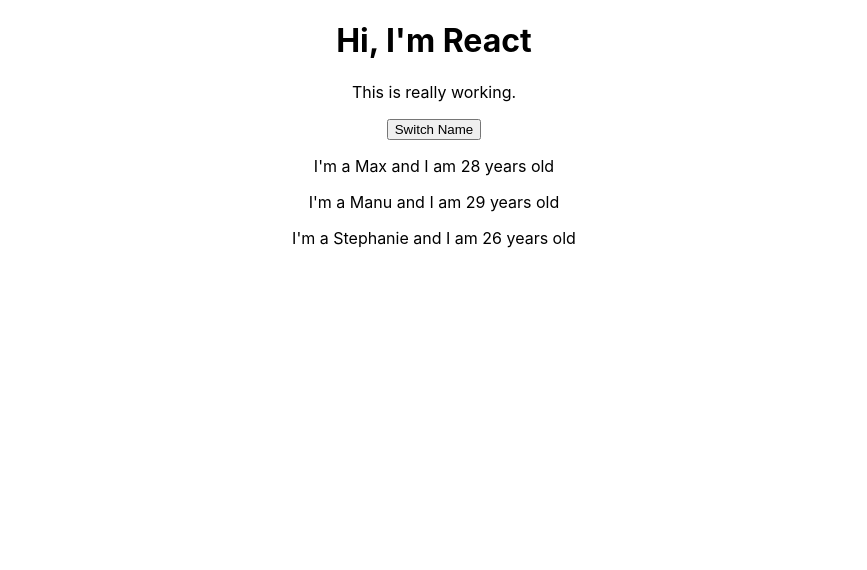
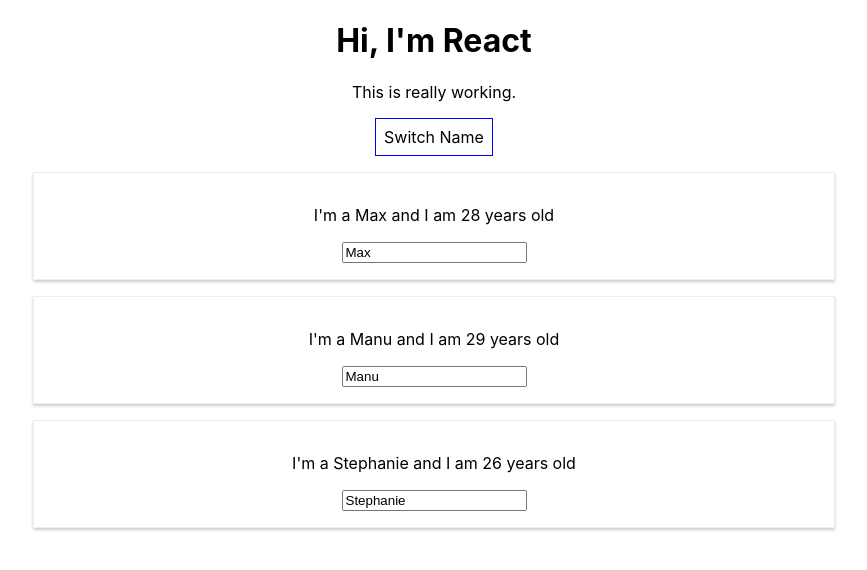
Before and after one commit to FinnianHBLR/my-app, a React (Create React App) app: page / in a window 1280 px wide. Shown: the top 570 px of the page, without its empty margins (206-1073 px from the left). Built offline with nearby package versions, Linux system fonts and the light colour scheme.

Commit message:
Dynamic changes

```diff
--- a/src/App.js
+++ b/src/App.js
@@ -13,29 +13,65 @@
       { name: 'Stephanie', age: 26 }
     ],
     otherState: 'Some other data'
-  }
+  };
 
-  switchNameHandler = () => {
+  switchNameHandler = (newName) => {
     //console.log('Was clicked.');
     //DONT DO THIS: this.state.persons[0].name = "MaxiBoy";
     this.setState({
       persons: [
-        { name: 'MaxiBoy', age: 28 },
+        { name: newName, age: 28 },
         { name: 'Manu', age: 29 },
         { name: 'Stephanie', age: 27 }
       ]
     })
   }
 
+//Always use => for handlers as this can refrence something else.
+  nameChangedHandler = (event) => {
+    //console.log('Was clicked.');
+    //DONT DO THIS: this.state.persons[0].name = "MaxiBoy";
+    this.setState({
+      persons: [
+        { name: 'Max', age: 28 },
+        { name: event.target.value, age: 29 },
+        { name: 'Stephanie', age: 27 }
+      ]
+    })
+  }
+
+  //Arrow functions return a fucntion that gets exce. Use the bind syntax because it is better.
   render() {
+    const style = {
+      backgroundColor: 'white',
+      font: 'inherit',
+      border: '1px solid blue',
+      padding: '8px',
+      cursor: 'pointer'
+    };
+
+
     return (
       <div className="App">
         <h1>Hi, I'm React</h1>
         <p>This is really working.</p>
-        <button onClick={this.switchNameHandler}>Switch Name</button>
-        <Person name={this.state.persons[0].name} age={this.state.persons[0].age} />
-        <Person name={this.state.persons[1].name} age={this.state.persons[1].age} />
-        <Person name={this.state.persons[2].name} age={this.state.persons[2].age} />
+        <button
+          style={style}
+          onClick={() => this.switchNameHandler('Maxiboi')}>Switch Name</button>
+        <Person
+          name={this.state.persons[0].name}
+          age={this.state.persons[0].age}
+        />
+        <Person
+          name={this.state.persons[1].name}
+          age={this.state.persons[1].age}
+          click={this.switchNameHandler.bind(this, 'Maxxx')}
+          changed={this.nameChangedHandler}
+        />
+        <Person
+          name={this.state.persons[2].name}
+          age={this.state.persons[2].age}
+        />
       </div>
     );
 
--- /dev/null
+++ b/src/Person/Person.css
@@ -0,0 +1,9 @@
+.Person {
+    width: 60%;
+    margin: auto;
+    border: 1px solid #eee;
+    box-shadow: 0 2px 3px #ccc;
+    padding: 16px;
+    text-align: center;
+    margin-top: 16px;
+}
--- a/src/Person/Person.js
+++ b/src/Person/Person.js
@@ -1,15 +1,19 @@
 //We do not need component as we are not suing a class that enxtends component.
 import React from 'react';
-
+import './Person.css';
 //JS code has to be run with {}. This is NOT JSX, only one line expressions. You could call a function though.
 //{} Means dynamic
 //Children is a reserved word.
 
+//props.click calls the method switcHandler
+//props.changed clals the nameChangedHandler at the end.
+//The state is passed down to the person from the array[num]. This then gets that name from the state.
 const person = (props) => {
     return (
-        <div>
-            <p>I'm a {props.name} and I am {props.age} years old</p>
+        <div className="Person">
+            <p onClick={props.click}>I'm a {props.name} and I am {props.age} years old</p>
             <p>{props.children}</p>
+            <input type="text" onChange={props.changed} value={props.name}/>
         </div>
     )
 
```
